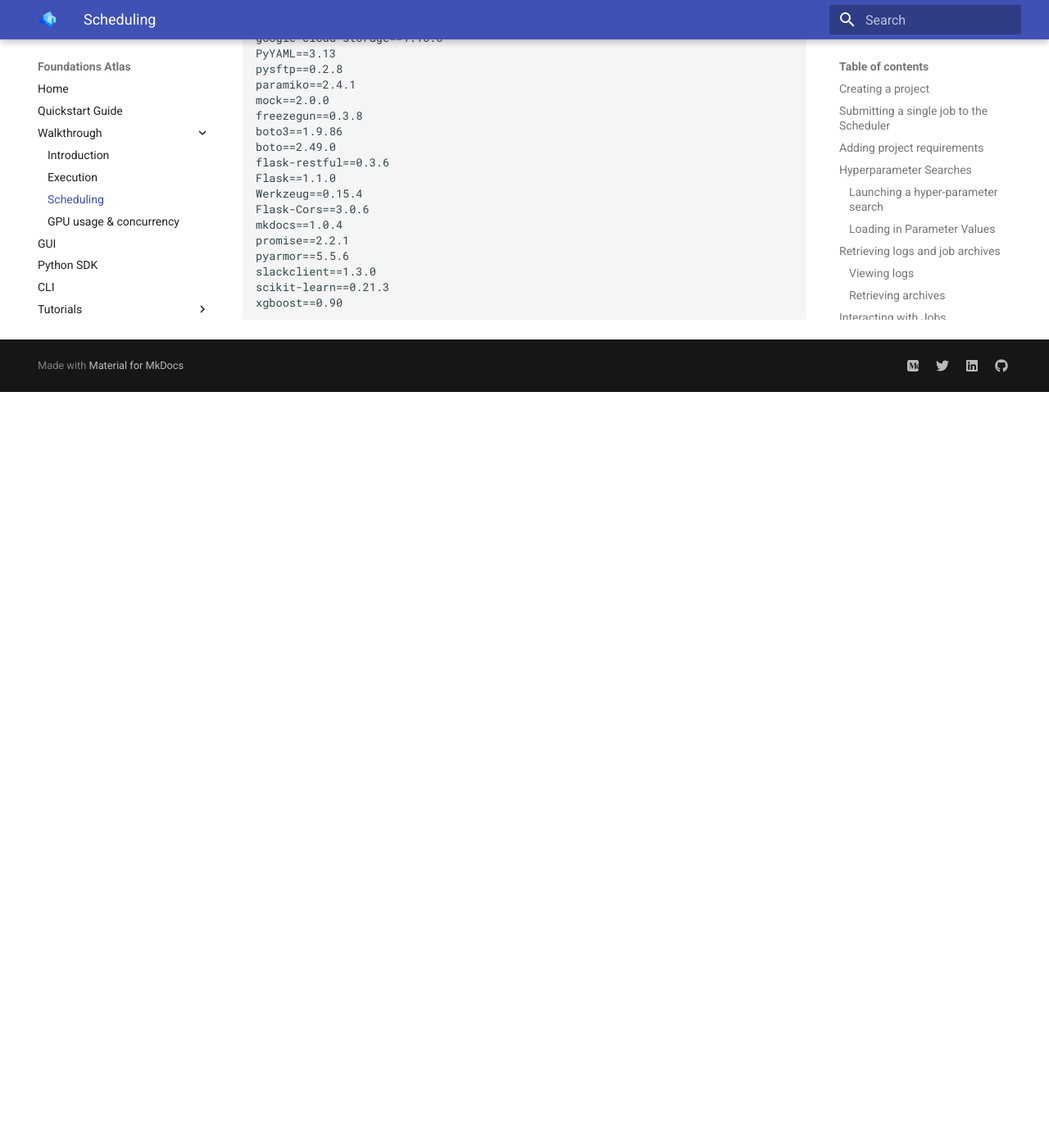
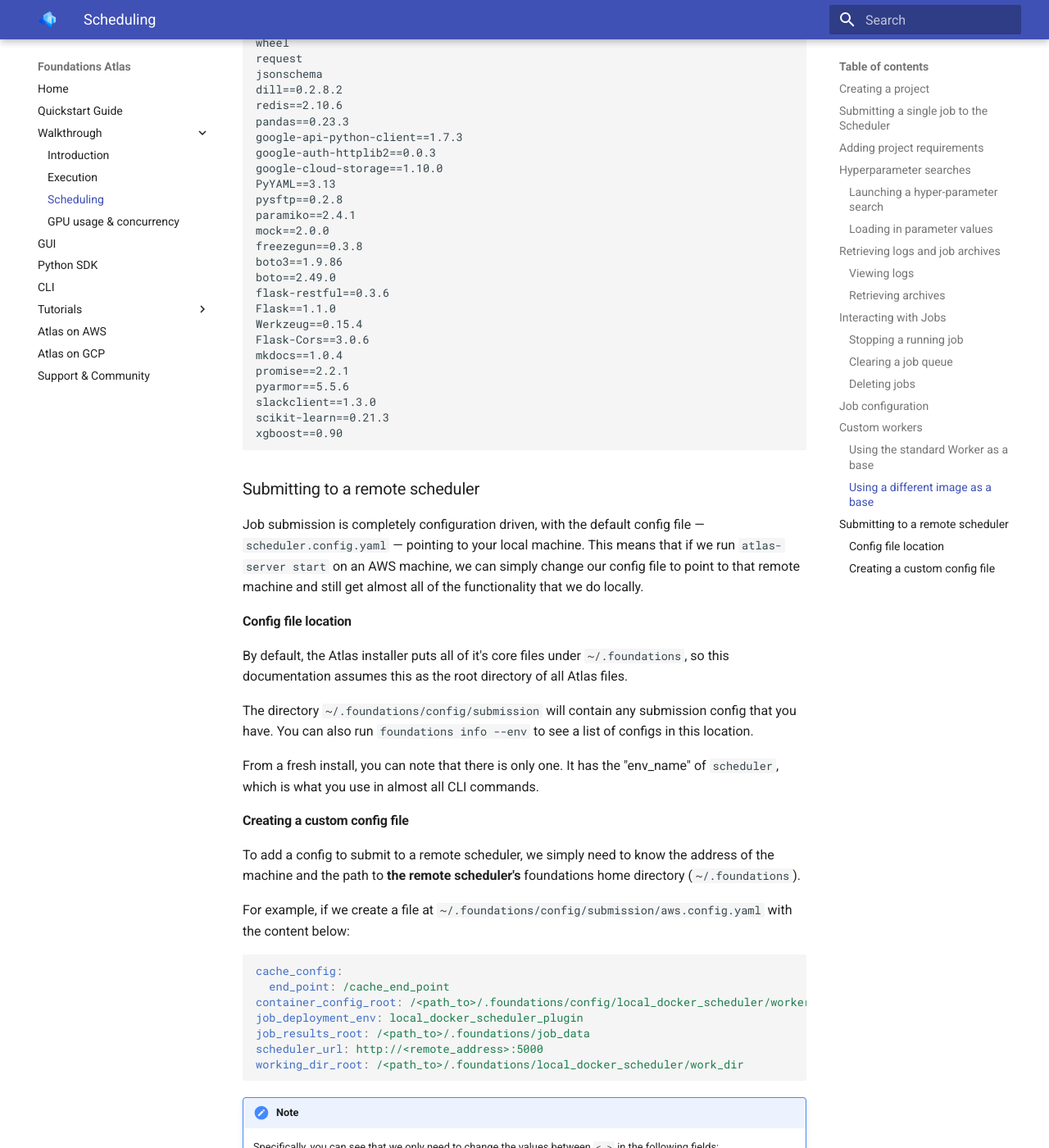
Before and after one commit to DeepLearnI/atlas-ce-docs, an MkDocs documentation site: the page built from docs/api_docs/sources/atlas-modes/scheduling.md, in a window 1280 px wide and 1400 px high, scrolled down 6754 px. Shown: the whole window at 82% size. Built offline with MkDocs 1.6.1 and Material for MkDocs 9.7.7, drawn with Linux system fonts in a browser that asks for light colours; before the commit the page ends 7232 px from its top, so only the background shows below that; some of the changed text lies outside the part shown.

Commit message:
[CC] Added information on how to setup remote submission

````diff
--- a/docs/api_docs/sources/atlas-modes/scheduling.md
+++ b/docs/api_docs/sources/atlas-modes/scheduling.md
@@ -4,8 +4,14 @@
 This mode enables advanced usage of Atlas. It is well suited for running large hyperparameter searches across multiple projects.
 Scheduling mode also allows complete use of the CLI commands used to interact with jobs.
 In Scheduling mode, experiments are submitted to the local Atlas Scheduler and are queued for execution inside a Worker.
-The contents of the current working directory are copied to a working directory and mounted inside the Worker.
-The results are then archived to an archive location that can be accessed using the CLI.
+The contents of the users current working directory are moved to an Atlas working directory and mounted inside the Worker.
+The results are then stored in an archive location that can be accessed using the CLI.
+
+!!! note
+    Atlas Community Edition comes with a Docker based local scheduler out of the box. The installation also sets up a configuration file called `scheduler.config.yaml`, this is the `scheduler_config`
+    that is used for most CLI and SDK commands.
+
+    See [TODO](TODO) to see how you can create a new scheduler config to launch to a remote machine.
 
 ### Creating a project
 Use the `foundations init <project_name>` command to create a template project directory. This command will create a project directory in your current directory with the following contents:
@@ -15,7 +21,6 @@ foundations init my_project
 ```
 ```
 my_project
-|
 |--- README.txt
 |--- data
 |--- job.config.yaml
@@ -65,7 +70,7 @@ However, if certain project-specific python packages are required, they can be a
     The requirements.txt is installed everytime a job is launched.
     It is recommended to use a [custom Worker](https://dessa-atlas-community-docs.readthedocs-hosted.com/en/latest/atlas-modes/scheduling/#custom-workers) with project requirements pre-installed to avoid the start-up delay.
 
-### Hyperparameter Searches
+### Hyperparameter searches
 
 Atlas makes it really easy to optimize your model by supporting multi-job execution, as well as allowing you to load parameter values during runtime.
 During a hyperparameter search, your jobs are queued in the Scheduler. Atlas also exposes various ways of interacting with the job queue (via the CLI or GUI)
@@ -114,7 +119,7 @@ This will queue up multiple jobs with the scheduler that will be executed sequen
 Each of these job directories for these experiments will contain a `foundations_job_parameters.json` file that is generated by `foundations.submit()`.
 This parameters file now needs to be loaded up at runtime so that the hyperparameter are available at trainig time.
 
-#### Loading in Parameter Values
+#### Loading in parameter values
 The block below shows a sample `foundations_job_parameters.json` file that is generated for one of the queued jobs.
 
 **foundations_job_parameters.json file:**
@@ -142,7 +147,7 @@ train_model(params["learning_rate"], params["epochs"])
 This not only makes it easy to specify a lot of different parameter values in one centralized location, but also makes tracking easier when running multiple jobs.
 In addition, by using this function, Atlas will automatically track the parameter values for the job on the GUI and SDK so manual parameter logging using `foundations.log_param()` is not required.
 
-See the [`log_param](https://dessa-atlas-community-docs.readthedocs-hosted.com/en/latest/sdk-reference/SDK/#log-parameter) docs for more info.
+See the [log_param](https://dessa-atlas-community-docs.readthedocs-hosted.com/en/latest/sdk-reference/SDK/#log-parameter) docs for more info.
 
 ### Retrieving logs and job archives
 #### Viewing logs
@@ -181,14 +186,14 @@ Jobs queued for execution in the scheduler can be cleared using:
 *- Clearing a job queue does not currently delete the associated job archives.*
 These will need to be cleared manually for now and can be found under `~/.foundations/job_data/`*
 
-#### Deleting Jobs
+#### Deleting jobs
 Jobs can be deleted using the following command:
 `foundations delete job scheduler <job_id>`
 
 Only completed or failed jobs can be deleted. Deleting a job removes it from the GUI and deletes the associated job archive.
 *Note: sudo access will be required for deleting jobs, this means that you will be prompted for a password*
 
-### Job Configuration
+### Job configuration
 The job configuration file allows for configuration of job related metadata, execution environments & resources.
 A template `job.config.yaml` is generated when creating a project using the `foundations init <project_name>` command.
 
@@ -214,7 +219,7 @@ worker:
 ```
 *Note: Please make sure to respect proper indentation of the YAML file*
 
-### Custom Workers
+### Custom workers
 
 #### Using the standard Worker as a base
 
@@ -282,3 +287,50 @@ slackclient==1.3.0
 scikit-learn==0.21.3
 xgboost==0.90
 ```
+
+### Submitting to a remote scheduler
+
+Job submission is completely configuration driven, with the default config file — `scheduler.config.yaml` — pointing to your local machine.
+This means that if we run `atlas-server start` on an AWS machine, we can simply change our config file to point to that remote machine and still get almost all of the functionality that we do locally.
+
+#### Config file location
+
+By default, the Atlas installer puts all of it's core files under `~/.foundations`, so this documentation assumes this as the root directory of all Atlas files.
+
+The directory `~/.foundations/config/submission` will contain any submission config that you have. You can also run `foundations info --env` to see a list of configs in this location.
+
+From a fresh install, you can note that there is only one. It has the "env_name" of `scheduler`, which is what you use in almost all CLI commands.
+
+#### Creating a custom config file
+
+To add a config to submit to a remote scheduler, we simply need to know the address of the machine and the path to **the remote scheduler's** foundations home directory (`~/.foundations`).
+
+For example, if we create a file at `~/.foundations/config/submission/aws.config.yaml` with the content below:
+
+```yaml
+cache_config:
+  end_point: /cache_end_point
+container_config_root: /<path_to>/.foundations/config/local_docker_scheduler/worker_config
+job_deployment_env: local_docker_scheduler_plugin
+job_results_root: /<path_to>/.foundations/job_data
+scheduler_url: http://<remote_address>:5000
+working_dir_root: /<path_to>/.foundations/local_docker_scheduler/work_dir
+```
+
+!!! note
+    Specifically, you can see that we only need to change the values between `< >` in the following fields:
+
+     - container_config_root
+     - job_results_root
+     - scheduler_url
+     - working_dir_root
+
+We can now use `aws` as a scheduler config in the CLI or SDK.
+
+Examples:
+ - `foundations submit aws . main.py`
+ - `foundations.submit(scheduler_config='aws')`
+ - `foundations get logs aws <job_id>`
+
+!!! warning
+    The main missing feature that you will notice is the fact that when running `foundations submit`, you will not get back streaming logs in the CLI. Other than that, everything should be ready to go!
````
